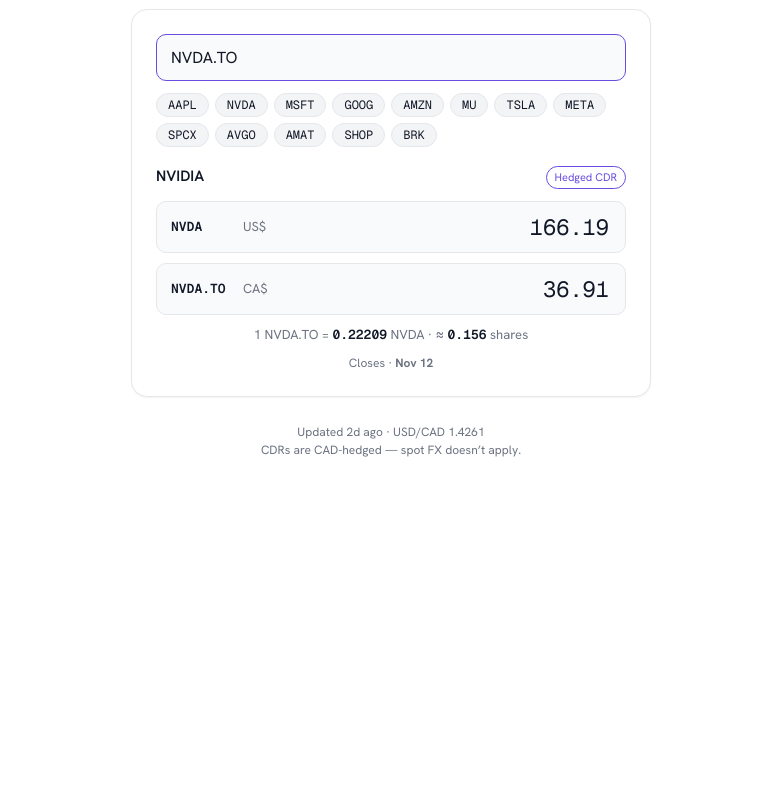
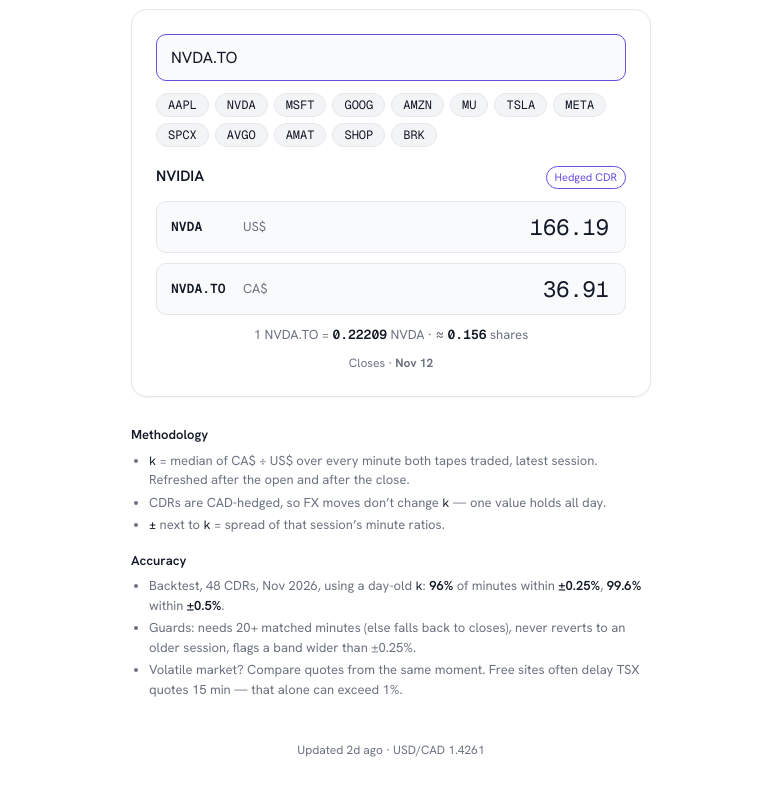
Before and after one commit to May-lab-max/cdr-converter, a plain HTML site: page index.html in a window 1280 px wide. Shown: the part 207-1002 px from the top of the page, without its empty margins (249-1031 px from the left). Before the commit the page ends 800 px from the top, so only its background shows below. Drawn offline with nearby package versions, Linux system fonts and the light colour scheme.

Commit message:
Add methodology and accuracy section to the page
Explains in a few bullets how k is derived (median of matched minute
ratios, hedged so FX doesn't move it) and what the ± band means.
States the measured accuracy: in a backtest over 48 CDRs in Nov 2026
with a day-old k, 96% of minutes were within ±0.25% and 99.6% within
±0.5%. Lists the guards and warns that delayed TSX quotes can exceed 1%
in a volatile market.

Flags a pair as approximate when its band is wider than ±0.25%, and
drops the footer's hedging note now that the section covers it.

Co-Authored-By: Claude Opus 5.5 <noreply@anthropic.com>

```diff
--- a/index.html
+++ b/index.html
@@ -86,6 +86,13 @@
   .kline b { color: var(--ink); font-family: var(--mono); font-weight: 600; }
   .meta { text-align: center; color: var(--muted); font-size: 12px; margin-top: 10px; }
   .meta .warn { color: var(--amber); }
+  .method { width: 100%; max-width: 520px; margin-top: 28px; color: var(--muted); font-size: 13px; }
+  .method h2 { color: var(--ink); font-size: 13px; font-weight: 600; margin: 0 0 6px; }
+  .method h2 + ul { margin-bottom: 16px; }
+  .method ul { padding-left: 18px; }
+  .method li { margin: 3px 0; }
+  .method b { color: var(--ink); font-weight: 600; }
+  .method code { font-family: var(--mono); font-size: 12px; color: var(--ink); }
   footer { color: var(--muted); font-size: 12px; margin-top: 26px; max-width: 520px; text-align: center; }
   @media (max-width: 480px) {
     body { padding: 28px 16px; }
@@ -135,6 +142,21 @@
     <div class="meta" id="meta"></div>
   </div>
 </div>
+
+<section class="method">
+  <h2>Methodology</h2>
+  <ul>
+    <li><code>k</code> = median of CA$ ÷ US$ over every minute both tapes traded, latest session. Refreshed after the open and after the close.</li>
+    <li>CDRs are CAD-hedged, so FX moves don’t change <code>k</code> — one value holds all day.</li>
+    <li><code>±</code> next to <code>k</code> = spread of that session’s minute ratios.</li>
+  </ul>
+  <h2>Accuracy</h2>
+  <ul>
+    <li>Backtest, 48 CDRs, Nov 2026, using a day-old <code>k</code>: <b>96%</b> of minutes within <b>±0.25%</b>, <b>99.6%</b> within <b>±0.5%</b>.</li>
+    <li>Guards: needs 20+ matched minutes (else falls back to closes), never reverts to an older session, flags a band wider than ±0.25%.</li>
+    <li>Volatile market? Compare quotes from the same moment. Free sites often delay TSX quotes 15 min — that alone can exceed 1%.</li>
+  </ul>
+</section>
 
 <footer id="foot"></footer>
 
@@ -214,7 +236,8 @@ document.getElementById('theme').addEventListener('click', function () {
         ? 'Median of ' + p.k_minutes + ' matched minutes'
         : 'Closes';
       $('meta').innerHTML = how + ' · <b>' + fmtDate(p.price_date) + '</b>'
-        + (mismatch ? ' <span class="warn">— different days, approximate</span>' : '');
+        + (mismatch ? ' <span class="warn">— different days, approximate</span>' : '')
+        + (p.k_band_bp > 25 ? ' <span class="warn">— wide spread, approximate</span>' : '');
       const u = new URL(location); u.searchParams.set('s', p.cad_symbol); history.replaceState(null, '', u);
     }
 
@@ -291,8 +314,7 @@ document.getElementById('theme').addEventListener('click', function () {
 
     // ---- footer + initial state ----
     $('foot').innerHTML = 'Updated ' + rel(rates.generated_at)
-      + (usdcad ? ' · USD/CAD ' + usdcad.toFixed(4) : '')
-      + '<br>CDRs are CAD-hedged — spot FX doesn’t apply.';
+      + (usdcad ? ' · USD/CAD ' + usdcad.toFixed(4) : '');
 
     const q = new URL(location).searchParams.get('s');
     const init = (q && resolve(q)) || index.get('NVDA.TO') || pairs[0];
```
